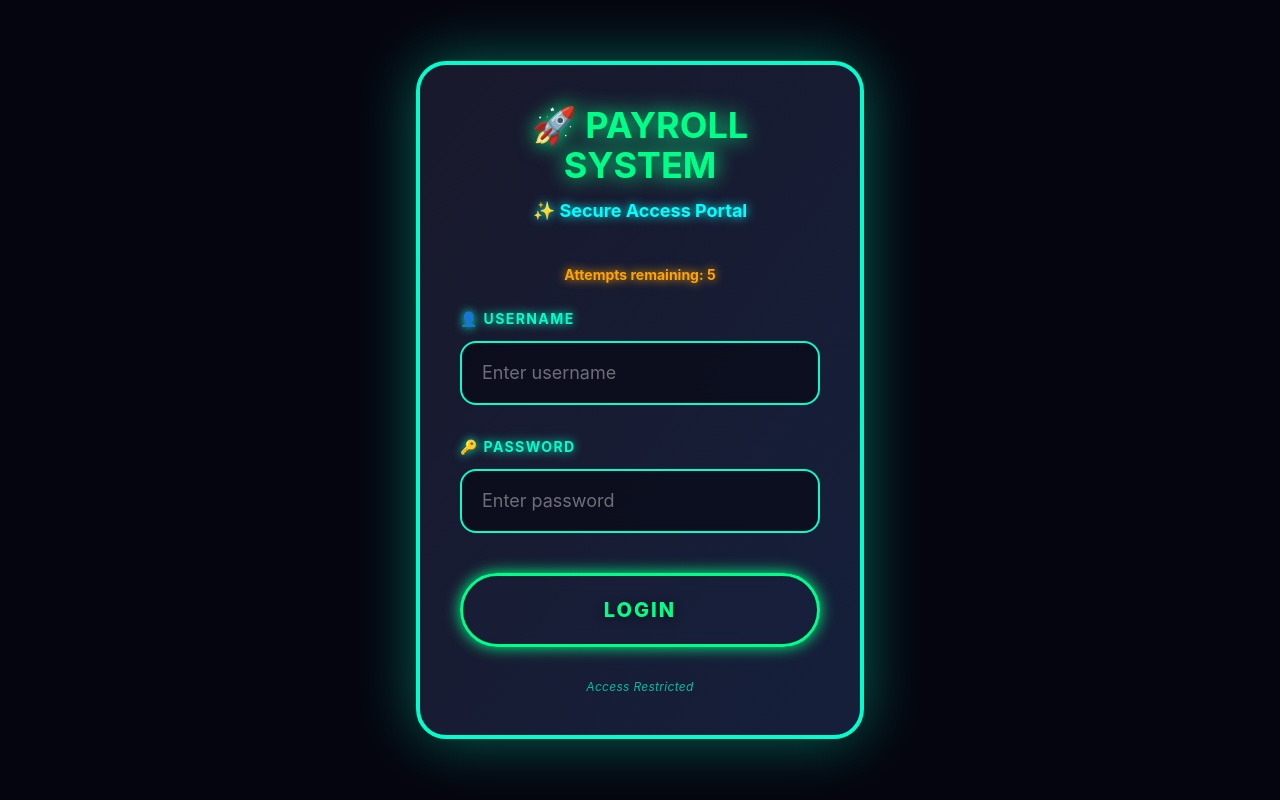
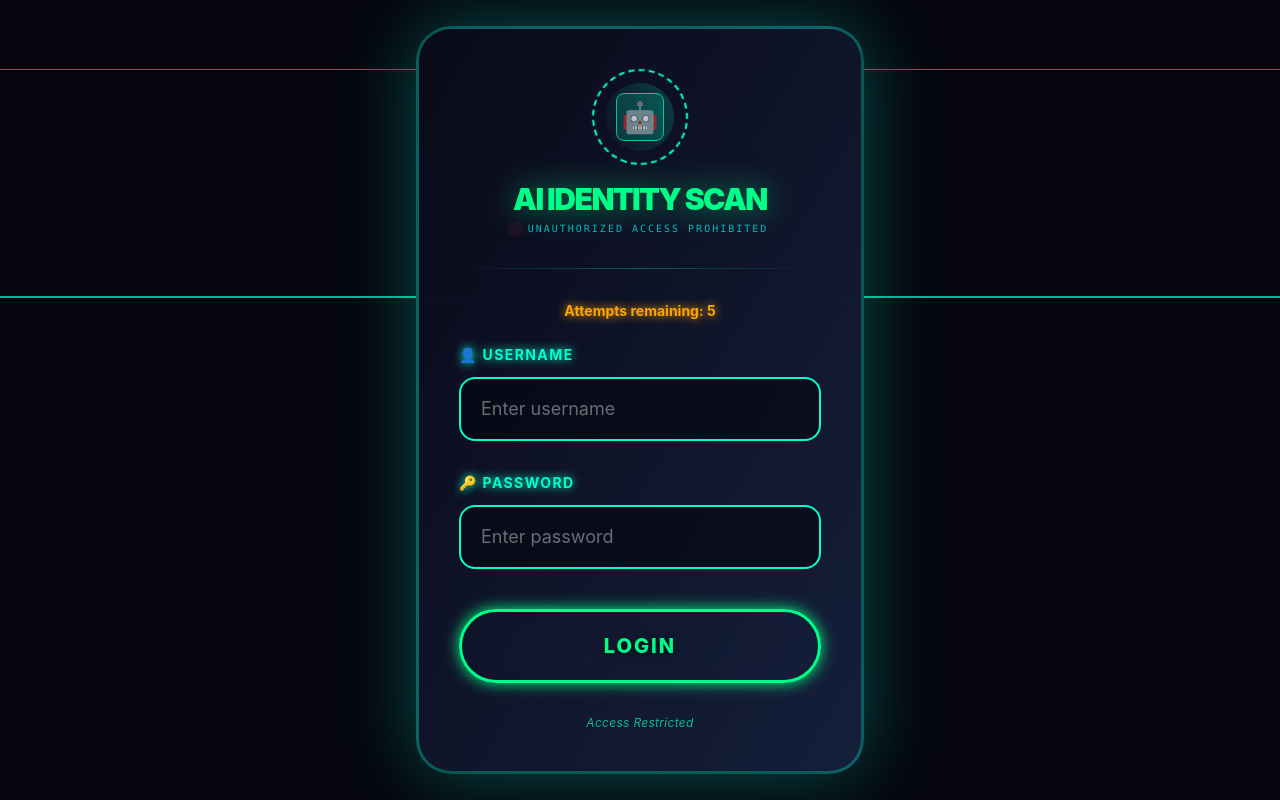
Before and after one commit to affaan20071120-byte/Payroll-app, a React (Vite) app: page / in a window 1280 px wide. Built offline with nearby package versions, Linux system fonts and the light colour scheme.

Commit message:
feat: Enhance login UI with AI scanning animations
Introduces new CSS animations and integrates them into the login component to create a more dynamic and visually engaging user experience. Updates the application's base path.

```diff
--- a/index.html
+++ b/index.html
@@ -3,7 +3,7 @@
   <head>
     <meta charset="UTF-8" />
     <meta name="viewport" content="width=device-width, initial-scale=1.0" />
-    <!-- Build: 1.1.0 -->
+    <!-- Build: 1.1.3 -->
     <title>Neon Payroll Hub</title>
   </head>
   <body>
--- a/src/components/Login.tsx
+++ b/src/components/Login.tsx
@@ -42,13 +42,39 @@ export function Login({ onLogin }: LoginProps) {
   }
 
   return (
-    <div className="flex items-center justify-center min-h-screen">
+    <div className="relative flex items-center justify-center min-h-screen font-sans overflow-hidden">
       <RobotTechBackground />
-      <div className="bg-gradient-to-br from-[#1a1a2e]/95 to-[#16213e]/95 backdrop-blur-xl border-4 border-[#00ffcc] shadow-[0_0_60px_#00ffcc60] rounded-[30px] p-10 max-w-md w-full">
-        <div className="text-center mb-10">
-          <h1 className="text-4xl font-bold text-[#00ff88] mb-3 drop-shadow-[0_0_10px_#00ff88]">🚀 PAYROLL SYSTEM</h1>
-          <p className="text-[#00ffff] font-bold text-lg drop-shadow-[0_0_5px_#00ffff]">✨ Secure Access Portal</p>
+
+      {/* Decorative AI scanning lines */}
+      <div className="fixed inset-0 pointer-events-none z-0">
+        <div className="absolute top-0 w-full h-[2px] bg-[#00ffcc] opacity-20 animate-[scan_4s_linear_infinite]" />
+        <div className="absolute top-1/4 w-full h-[1px] bg-[#00ff88] opacity-10 animate-[scan_6s_linear_infinite_reverse]" />
+      </div>
+
+      <div className="relative z-10 bg-gradient-to-br from-[#0a0a1a]/95 to-[#16213e]/95 backdrop-blur-2xl border-[3px] border-[#00ffcc50] shadow-[0_0_80px_rgba(0,255,204,0.3)] rounded-[35px] p-10 max-w-md w-full transition-all duration-500 hover:shadow-[0_0_100px_rgba(0,255,204,0.4)]">
+
+        {/* AI Scanner Section */}
+        <div className="flex flex-col items-center mb-8 relative">
+           <div className="w-24 h-24 rounded-full border-2 border-dashed border-[#00ffcc] flex items-center justify-center p-3 animate-[spin_10s_linear_infinite] mb-4">
+              <div className="w-full h-full rounded-full bg-gradient-to-tr from-[#00ffcc] to-transparent opacity-20" />
+           </div>
+           <div className="absolute top-6">
+              <div className="w-12 h-12 bg-[#00ffcc]/20 rounded-lg flex items-center justify-center border border-[#00ffcc] animate-pulse">
+                 <span className="text-3xl">🤖</span>
+              </div>
+           </div>
+           <div className="text-center">
+              <h1 className="text-3xl font-black text-[#00ff88] tracking-tighter uppercase mb-1 drop-shadow-[0_0_15px_#00ff8880]">
+                 AI IDENTITY SCAN
+              </h1>
+              <div className="flex items-center justify-center gap-2">
+                 <span className="w-2 h-2 rounded-full bg-red-500 animate-ping" />
+                 <p className="text-[10px] text-[#00ffff] font-mono tracking-[0.2em] uppercase opacity-70">Unauthorized access prohibited</p>
+              </div>
+           </div>
         </div>
+
+        <div className="h-[1px] w-full bg-gradient-to-r from-transparent via-[#00ffcc50] to-transparent mb-8" />
 
         {error ? (
           <div className="text-center mb-6 text-[#ff6b81] font-bold text-sm bg-[#ff6b81]/20 p-4 rounded-xl border border-[#ff6b81]/50 shadow-[0_0_15px_#ff6b8140]">
--- a/src/index.css
+++ b/src/index.css
@@ -9,9 +9,18 @@
 @theme {
   --font-sans: "Inter", ui-sans-serif, system-ui, -apple-system, sans-serif;
   --animate-sweep: sweep 1s ease-in-out infinite;
+
   @keyframes sweep {
     0% { transform: translateX(-150%) skewX(-30deg); }
     100% { transform: translateX(250%) skewX(-30deg); }
+  }
+
+  @keyframes scan {
+    0% { top: 0%; opacity: 0; }
+    5% { opacity: 0.5; }
+    50% { opacity: 0.8; }
+    95% { opacity: 0.5; }
+    100% { top: 100%; opacity: 0; }
   }
 }
 
--- a/vite.config.ts
+++ b/vite.config.ts
@@ -6,7 +6,7 @@ import {defineConfig, loadEnv} from 'vite';
 export default defineConfig(({mode}) => {
   const env = loadEnv(mode, '.', '');
   return {
-    base: '/Payroll-app/',
+    base: '/payroll/',
     plugins: [react(), tailwindcss()],
     define: {
       'process.env.GEMINI_API_KEY': JSON.stringify(env.GEMINI_API_KEY || ""),
```
